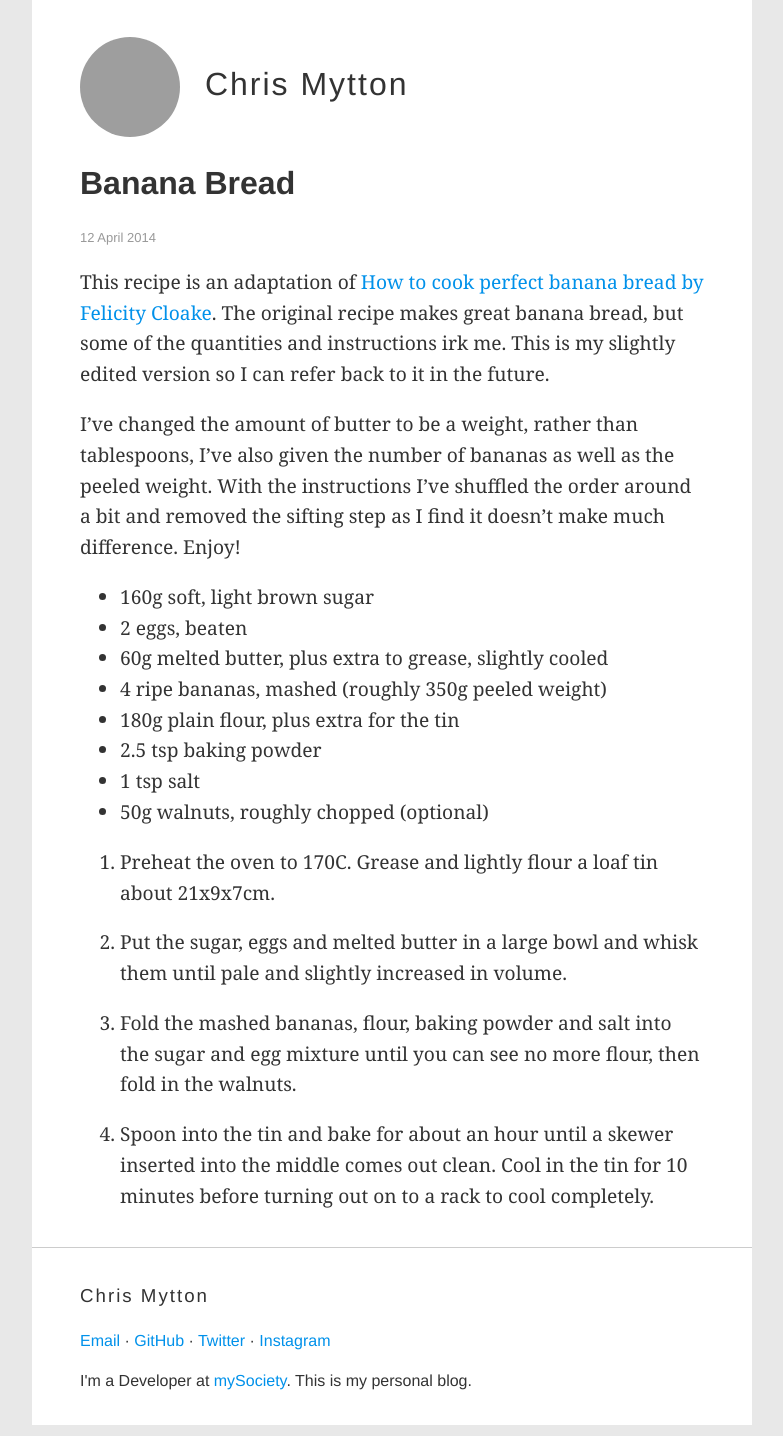
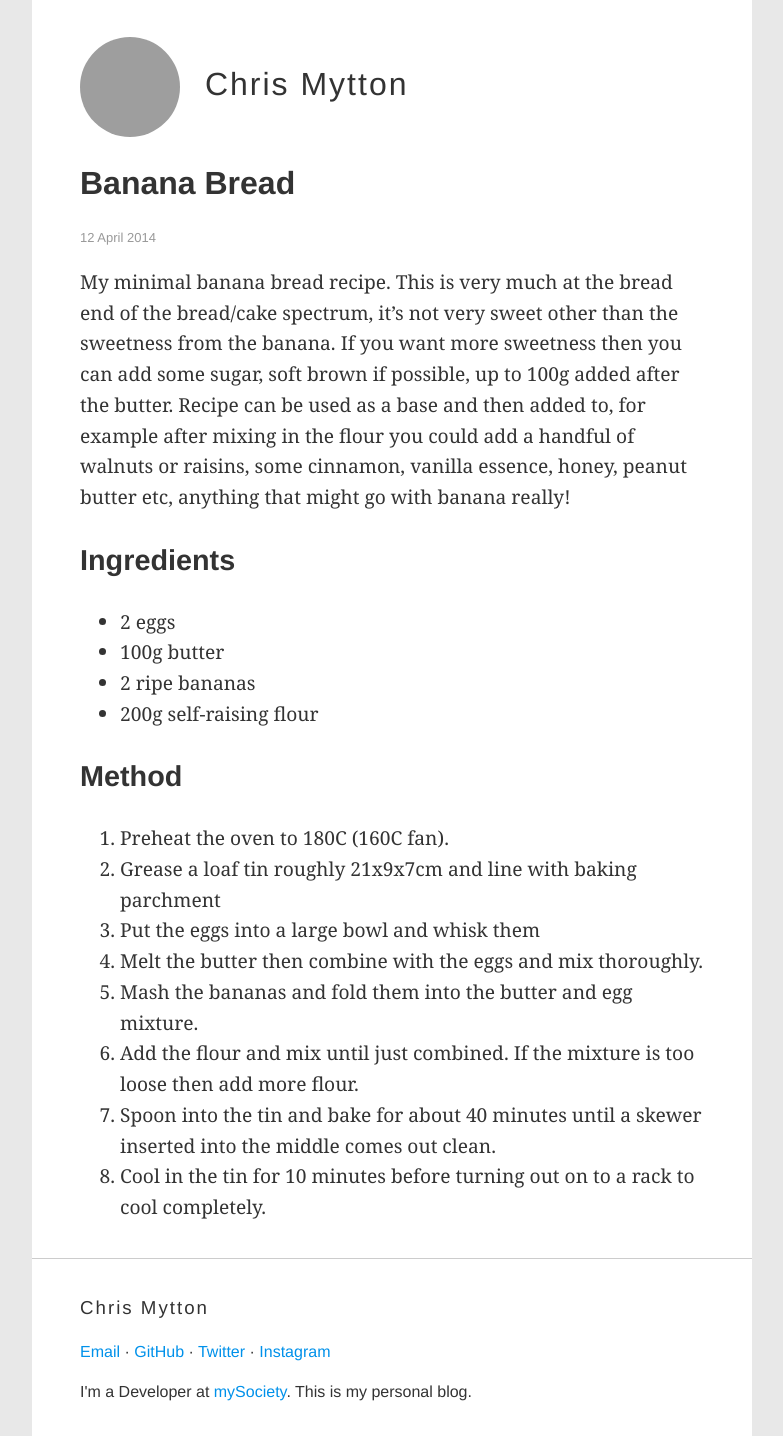
Before and after one commit to chrismytton/chrismytton.github.io, a Jekyll site: the page built from _posts/2014-04-12-banana-bread.markdown, in a window 1280 px wide, cut to the strip 0-1436 px from the top of the page. Shown: the whole strip, without its empty margins (248-1031 px from the left). Built offline with Jekyll 4.4.1, drawn with Linux system fonts in a browser that asks for light colours; grey boxes are pictures that could not be loaded.

Commit message:
Rewrite banana bread recipe

```diff
--- a/_posts/2014-04-12-banana-bread.markdown
+++ b/_posts/2014-04-12-banana-bread.markdown
@@ -3,23 +3,22 @@ layout: post
 title: Banana Bread
 ---
 
-This recipe is an adaptation of [How to cook perfect banana bread by Felicity Cloake](https://www.theguardian.com/lifeandstyle/wordofmouth/2012/aug/30/how-to-cook-perfect-banana-bread). The original recipe makes great banana bread, but some of the quantities and instructions irk me. This is my slightly edited version so I can refer back to it in the future.
+My minimal banana bread recipe. This is very much at the bread end of the bread/cake spectrum, it's not very sweet other than the sweetness from the banana. If you want more sweetness then you can add some sugar, soft brown if possible, up to 100g added after the butter. Recipe can be used as a base and then added to, for example after mixing in the flour you could add a handful of walnuts or raisins, some cinnamon, vanilla essence, honey, peanut butter etc, anything that might go with banana really!
 
-I've changed the amount of butter to be a weight, rather than tablespoons, I've also given the number of bananas as well as the peeled weight. With the instructions I've shuffled the order around a bit and removed the sifting step as I find it doesn't make much difference. Enjoy!
+## Ingredients
 
-- 160g soft, light brown sugar
-- 2 eggs, beaten
-- 60g melted butter, plus extra to grease, slightly cooled
-- 4 ripe bananas, mashed (roughly 350g peeled weight)
-- 180g plain flour, plus extra for the tin
-- 2.5 tsp baking powder
-- 1 tsp salt
-- 50g walnuts, roughly chopped (optional)
+- 2 eggs
+- 100g butter
+- 2 ripe bananas
+- 200g self-raising flour
 
-1. Preheat the oven to 170C. Grease and lightly flour a loaf tin about 21x9x7cm.
+## Method
 
-2. Put the sugar, eggs and melted butter in a large bowl and whisk them until pale and slightly increased in volume.
-
-3. Fold the mashed bananas, flour, baking powder and salt into the sugar and egg mixture until you can see no more flour, then fold in the walnuts.
-
-4. Spoon into the tin and bake for about an hour until a skewer inserted into the middle comes out clean. Cool in the tin for 10 minutes before turning out on to a rack to cool completely.
+1. Preheat the oven to 180C (160C fan).
+2. Grease a loaf tin roughly 21x9x7cm and line with baking parchment
+3. Put the eggs into a large bowl and whisk them
+3. Melt the butter then combine with the eggs and mix thoroughly.
+4. Mash the bananas and fold them into the butter and egg mixture.
+5. Add the flour and mix until just combined. If the mixture is too loose then add more flour.
+6. Spoon into the tin and bake for about 40 minutes until a skewer inserted into the middle comes out clean.
+7. Cool in the tin for 10 minutes before turning out on to a rack to cool completely.
```
